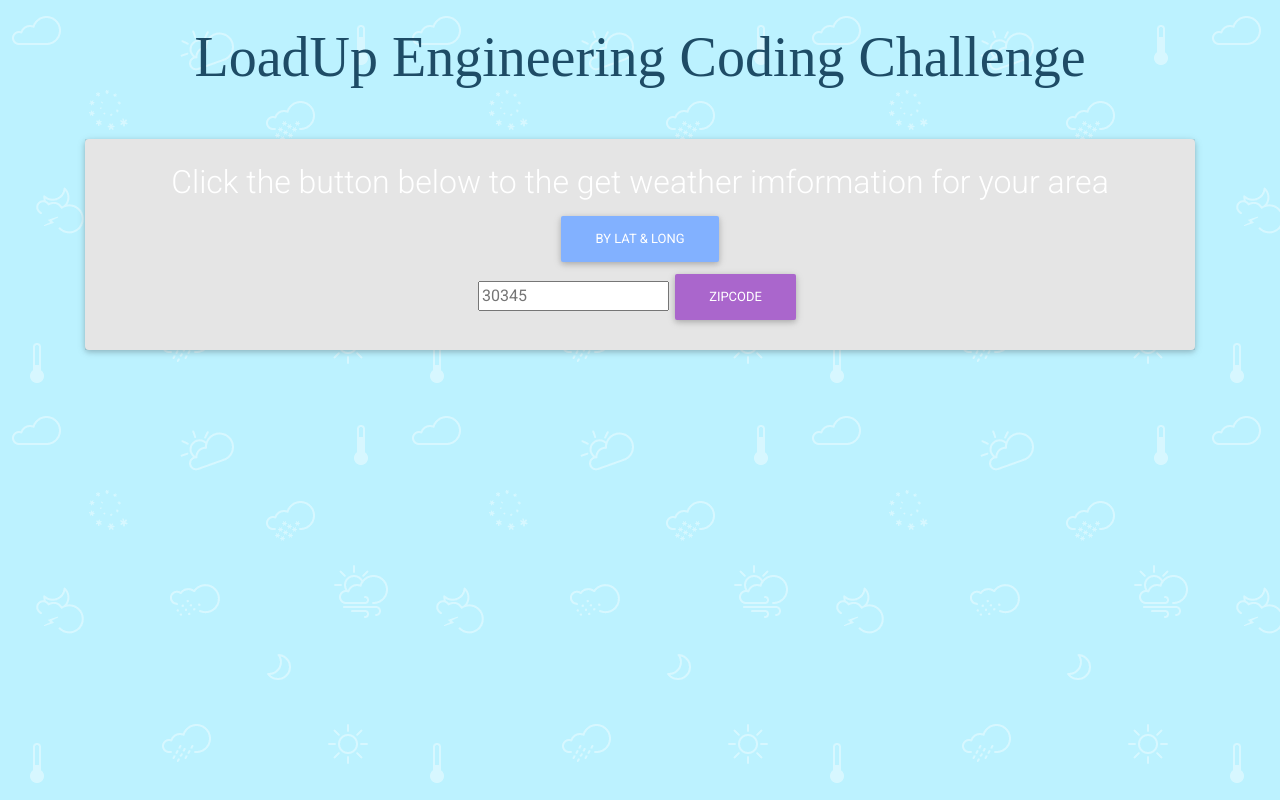
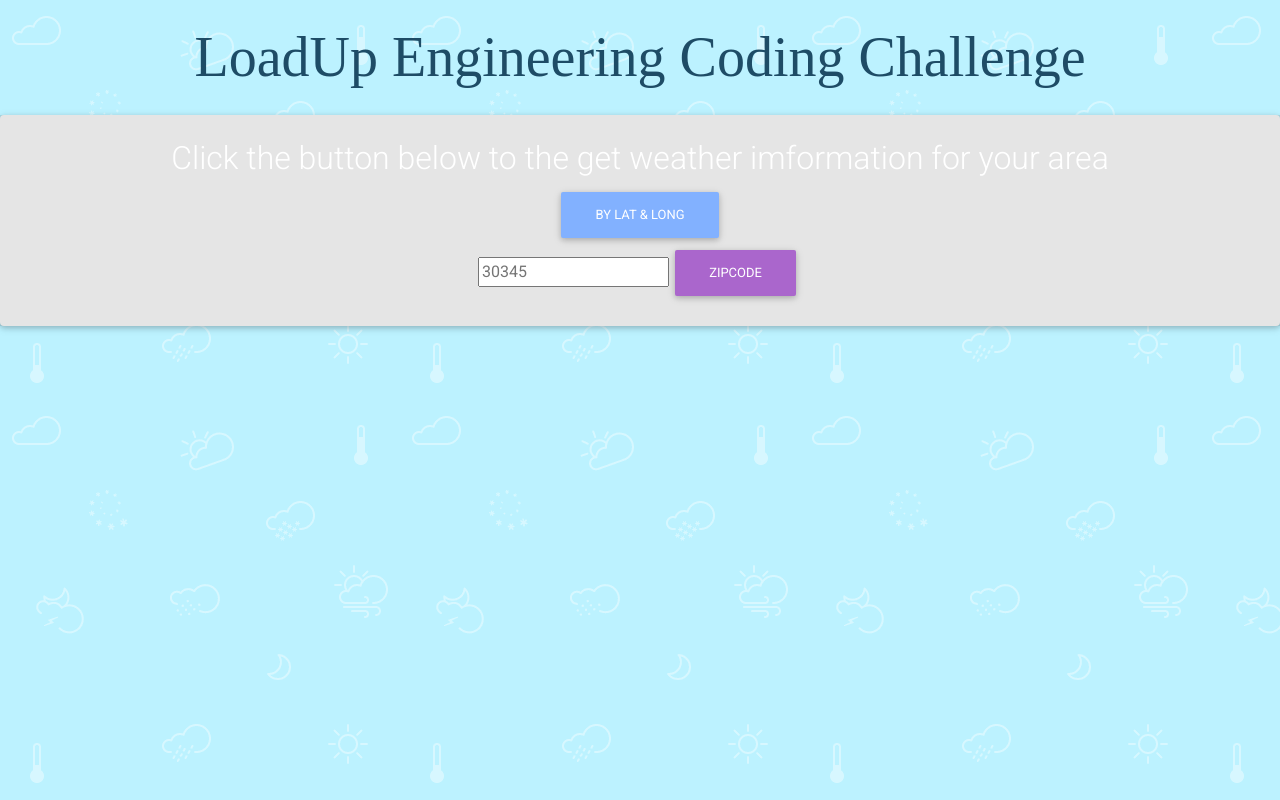
Before and after one commit to scottjr101/LoadUpCodeChallenge, a React (Create React App) app: page / in a window 1280 px wide. Built offline with nearby package versions, Linux system fonts and the light colour scheme; no server answers.

Commit message:
removed container wrapper

```diff
--- a/src/App.js
+++ b/src/App.js
@@ -11,10 +11,8 @@
       <MyProvider>
         <Fragment>
           <Header />
-          <div className='container my-4'>
-            <CurrentWeather />
-            <Weather />
-          </div>
+          <CurrentWeather />
+          <Weather />
         </Fragment>
       </MyProvider>
     </Fragment>
```
